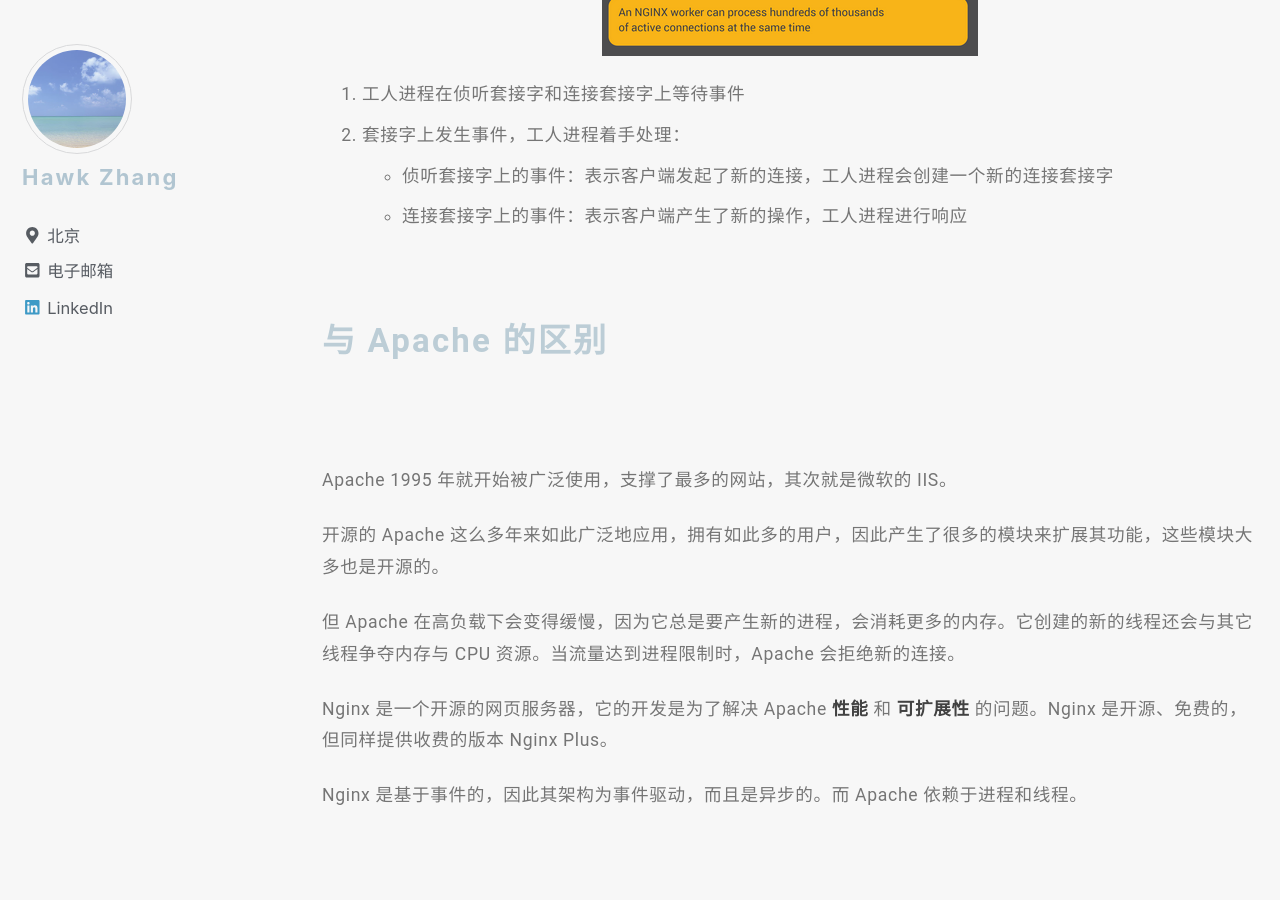
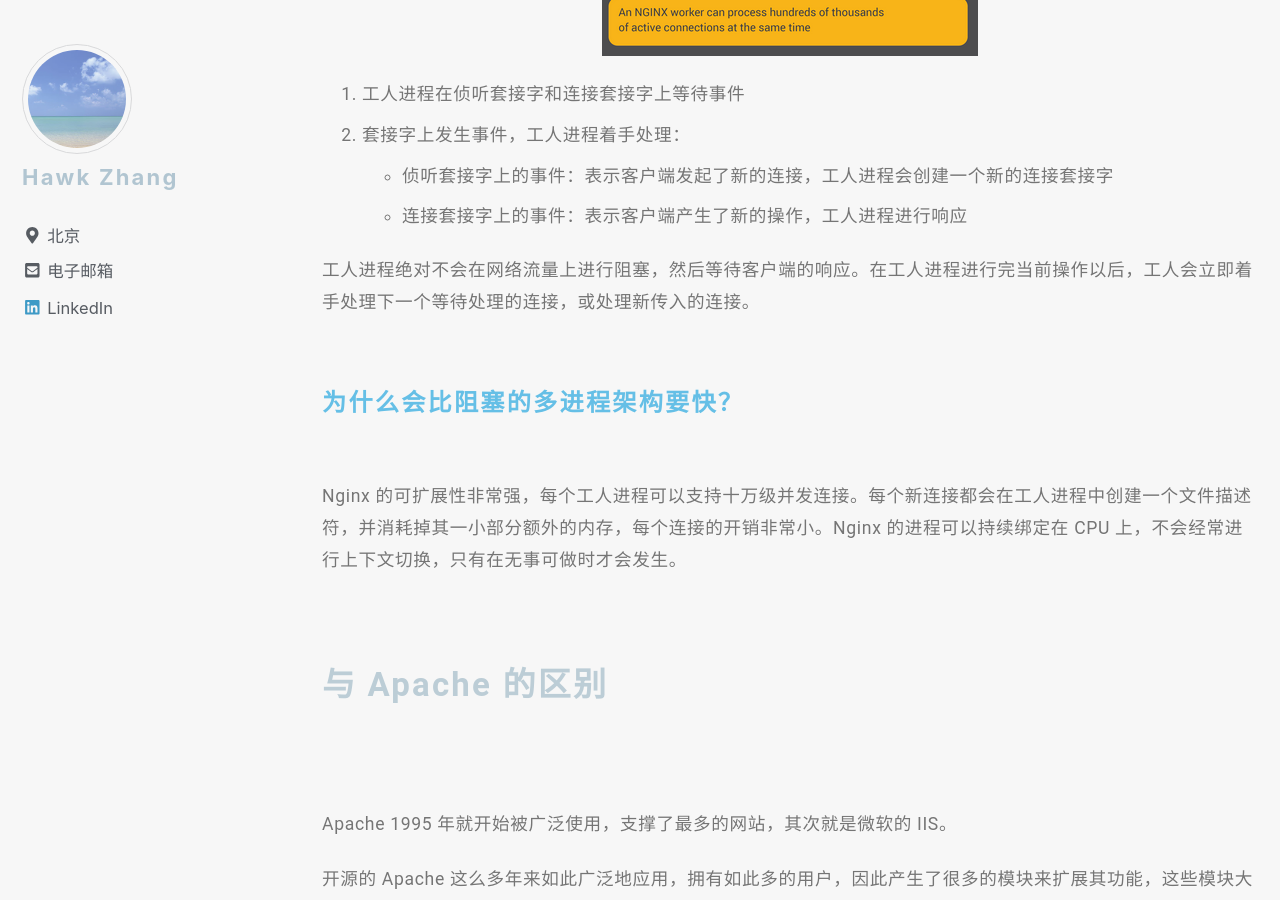
Before and after one commit to narru888/linotes_note, a Jekyll site: the page built from _posts/server/nginx/2016-01-03-nginx.basic.md, in a window 1280 px wide and 900 px high, scrolled down 8391 px. Built offline with Jekyll 4.4.1, drawn with Linux system fonts in a browser that asks for light colours; nearby versions of some CDN libraries; a script that is not in the unit is left out.

Commit message:
update on 2018-09-26 12:00:01 CST

```diff
--- a/_posts/server/nginx/2016-01-03-nginx.basic.md
+++ b/_posts/server/nginx/2016-01-03-nginx.basic.md
@@ -164,6 +164,14 @@
 2. 套接字上发生事件，工人进程着手处理：
 	* 侦听套接字上的事件：表示客户端发起了新的连接，工人进程会创建一个新的连接套接字
 	* 连接套接字上的事件：表示客户端产生了新的操作，工人进程进行响应
+
+工人进程绝对不会在网络流量上进行阻塞，然后等待客户端的响应。在工人进程进行完当前操作以后，工人会立即着手处理下一个等待处理的连接，或处理新传入的连接。
+
+
+
+#### 为什么会比阻塞的多进程架构要快？
+
+Nginx 的可扩展性非常强，每个工人进程可以支持十万级并发连接。每个新连接都会在工人进程中创建一个文件描述符，并消耗掉其一小部分额外的内存，每个连接的开销非常小。Nginx 的进程可以持续绑定在 CPU 上，不会经常进行上下文切换，只有在无事可做时才会发生。
 
 
 
```
